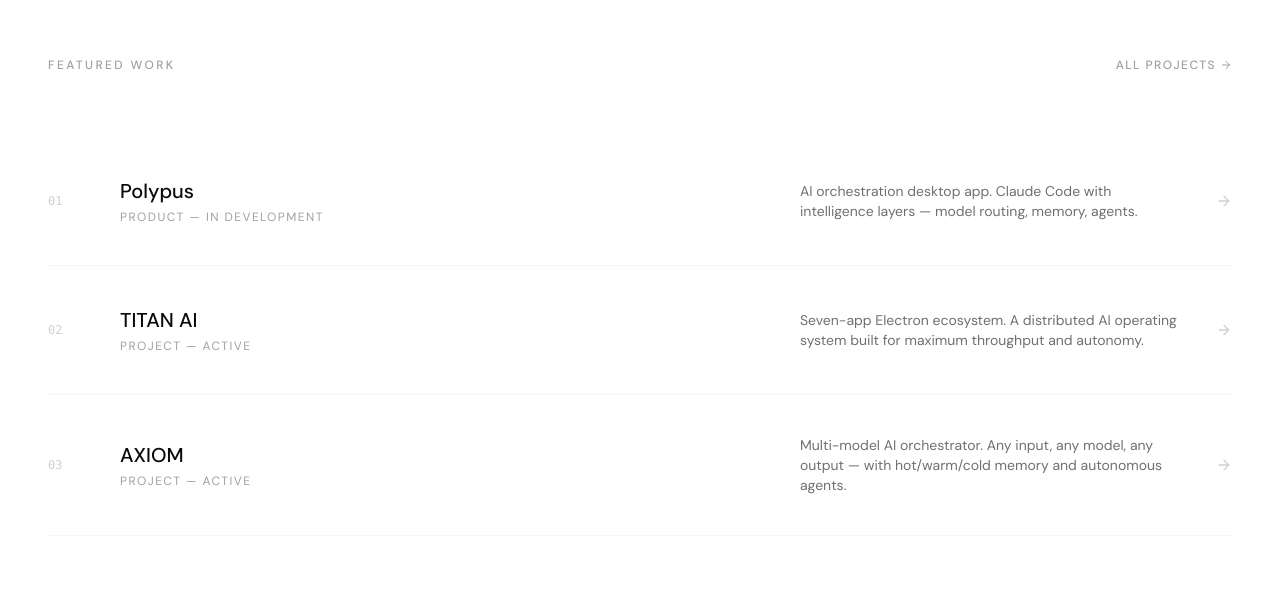
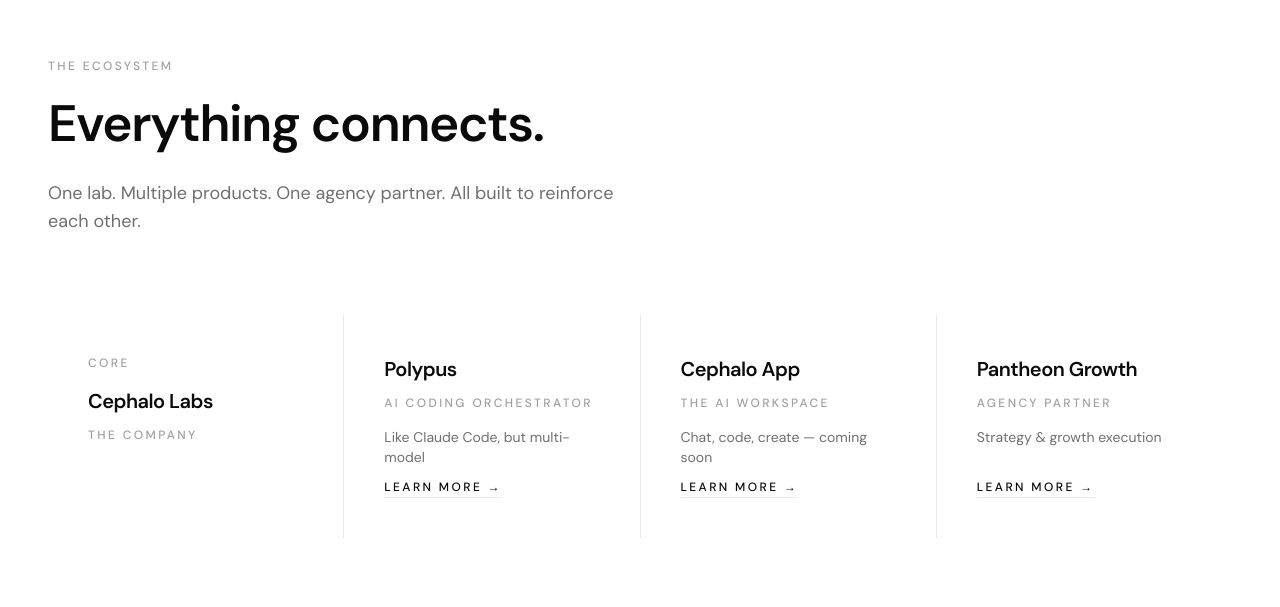
Before and after one commit to alfarjoao/cephalo-labs, a React (Vite) app: page / in a window 1280 px wide. Shown: the part 1533-2140 px from the top of the page. Built offline with nearby package versions, Linux system fonts and the light colour scheme.

Commit message:
feat: add Ecosystem section to Home page
Adds EcosystemSection component displaying Cephalo Labs, Polypus, Cephalo App, and Pantheon Growth in a 4-column grid with staggered fade-in animations. Inserted between Three Pillars and Featured Work sections.

```diff
--- a/src/pages/Home.jsx
+++ b/src/pages/Home.jsx
@@ -77,6 +77,94 @@
         </motion.span>
       ))}
     </h1>
+  )
+}
+
+function EcosystemSection() {
+  const ref = useRef(null)
+  const inView = useInView(ref, { once: true, margin: '-80px' })
+
+  const nodes = [
+    {
+      id: 'labs',
+      label: 'Cephalo Labs',
+      sub: 'The company',
+      center: true,
+    },
+    {
+      id: 'polypus',
+      label: 'Polypus',
+      sub: 'AI coding orchestrator',
+      note: 'Like Claude Code, but multi-model',
+      href: '/products',
+    },
+    {
+      id: 'app',
+      label: 'Cephalo App',
+      sub: 'The AI workspace',
+      note: 'Chat, code, create — coming soon',
+      href: '/contact',
+    },
+    {
+      id: 'pantheon',
+      label: 'Pantheon Growth',
+      sub: 'Agency partner',
+      note: 'Strategy & growth execution',
+      href: '/partners',
+    },
+  ]
+
+  return (
+    <section className="py-32 bg-white border-t border-gray-100">
+      <div className="max-w-7xl mx-auto px-6 lg:px-12">
+        <FadeIn>
+          <span className="text-xs font-medium tracking-widest uppercase text-gray-400 block mb-3">
+            The Ecosystem
+          </span>
+          <h2 className="font-sans font-semibold text-[clamp(2rem,4vw,3.5rem)] tracking-tight mb-4">
+            Everything connects.
+          </h2>
+          <p className="text-gray-500 text-lg max-w-xl mb-20">
+            One lab. Multiple products. One agency partner. All built to reinforce each other.
+          </p>
+        </FadeIn>
+
+        <div ref={ref} className="grid grid-cols-1 md:grid-cols-2 lg:grid-cols-4 gap-px bg-gray-200">
+          {nodes.map((node, i) => (
+            <motion.div
+              key={node.id}
+              initial={{ opacity: 0, y: 20 }}
+              animate={inView ? { opacity: 1, y: 0 } : {}}
+              transition={{ duration: 0.5, delay: i * 0.1, ease: [0.25, 0.1, 0.25, 1] }}
+              className={`bg-white p-10 flex flex-col gap-3${node.center ? ' bg-gray-50' : ''}`}
+            >
+              {node.center && (
+                <span className="text-xs font-medium tracking-widest uppercase text-gray-400 mb-1">
+                  Core
+                </span>
+              )}
+              <h3 className="font-sans font-semibold text-xl tracking-tight text-black">
+                {node.label}
+              </h3>
+              <p className="text-xs font-medium tracking-widest uppercase text-gray-400">
+                {node.sub}
+              </p>
+              {node.note && (
+                <p className="text-sm text-gray-500 mt-1">{node.note}</p>
+              )}
+              {node.href && (
+                <a
+                  href={node.href}
+                  className="text-xs font-medium tracking-widest uppercase text-black border-b border-gray-200 pb-0.5 self-start mt-auto hover:border-black transition-colors duration-200"
+                >
+                  Learn more →
+                </a>
+              )}
+            </motion.div>
+          ))}
+        </div>
+      </div>
+    </section>
   )
 }
 
@@ -186,6 +274,8 @@
         </div>
       </section>
 
+      <EcosystemSection />
+
       {/* FEATURED WORK */}
       <section className="py-32 border-b border-gray-100">
         <div className="max-w-7xl mx-auto px-6 lg:px-12">
```
